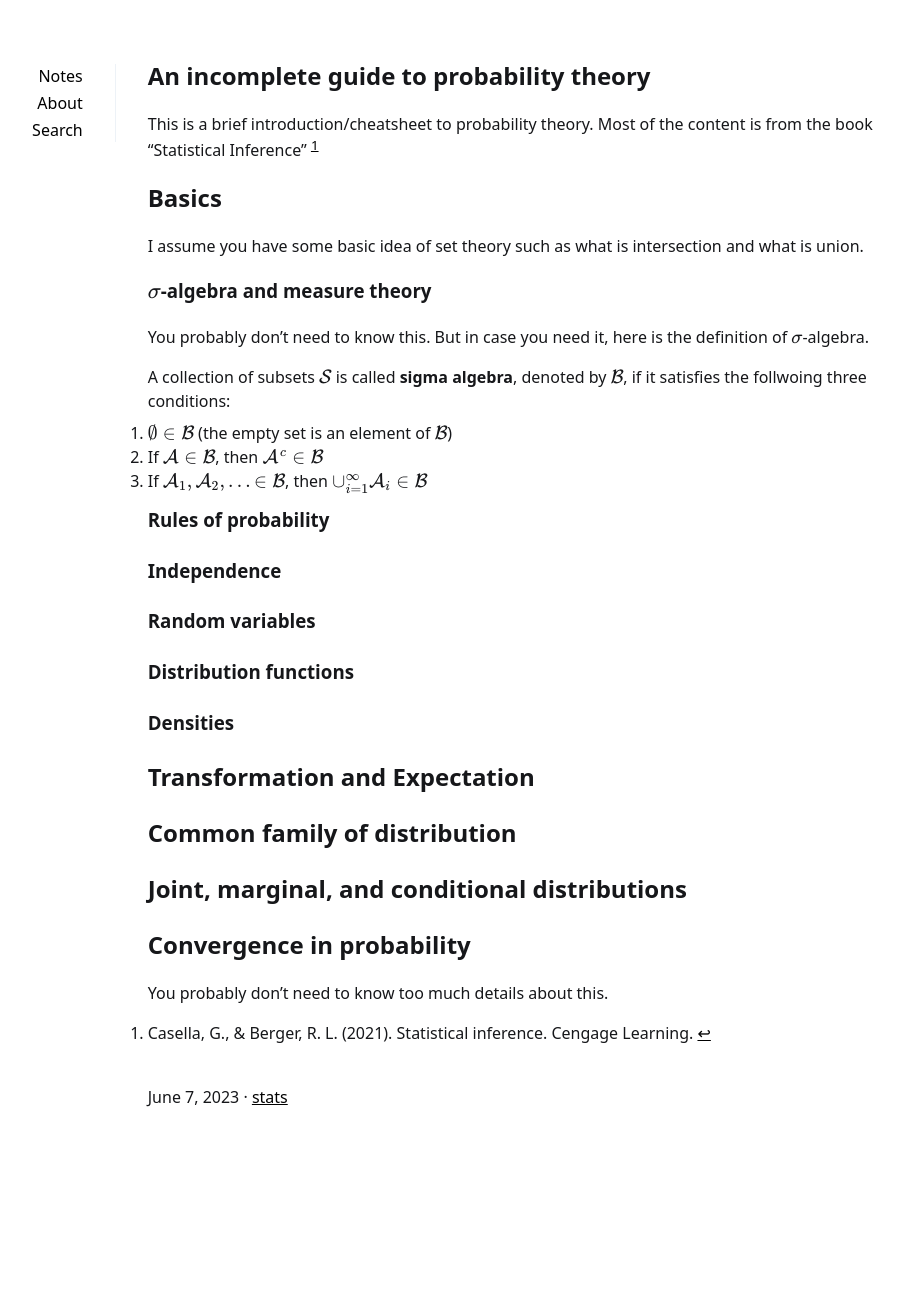
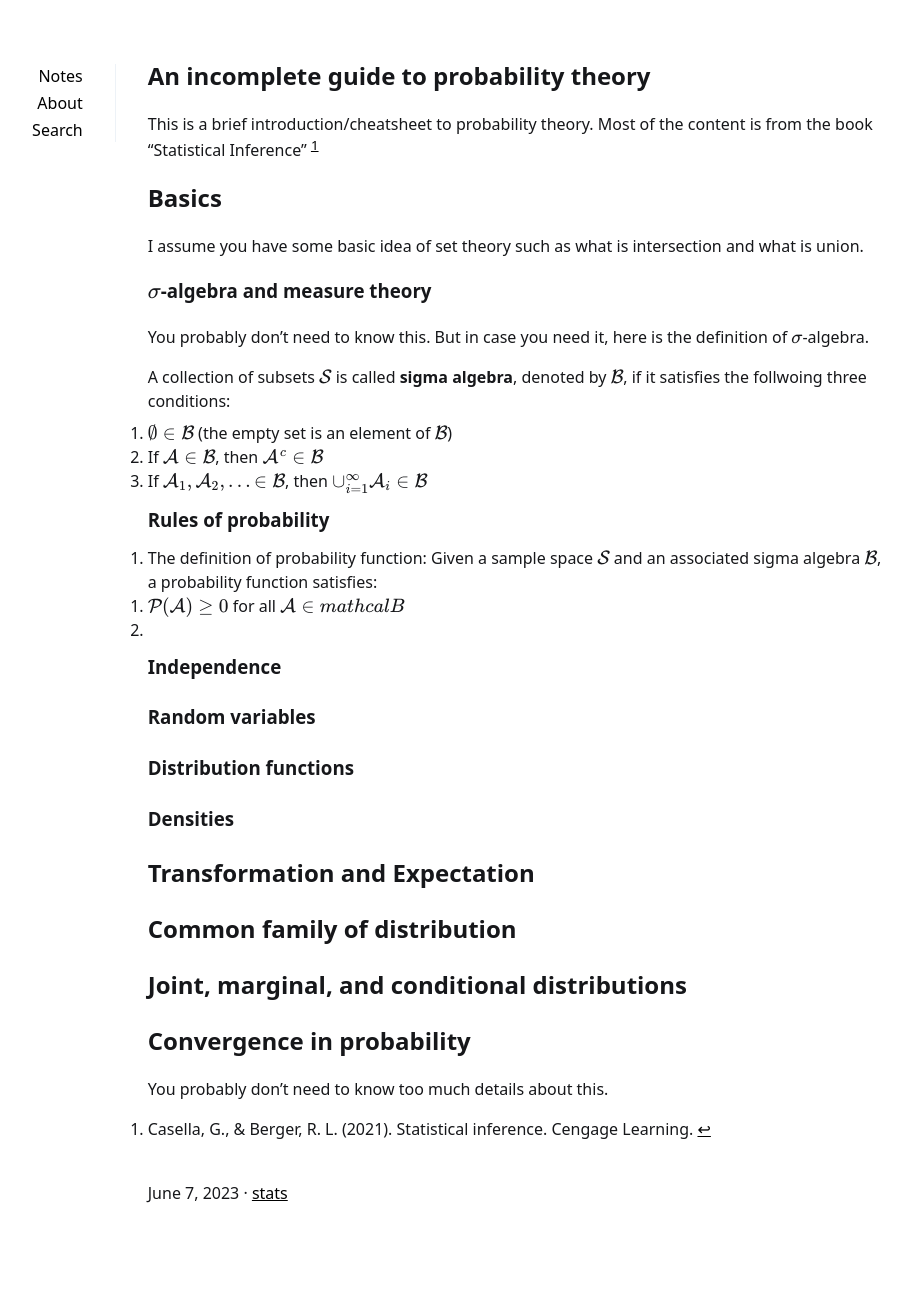
Before and after one commit to acneyouth1996/notes, a Jekyll site: the page built from _posts/2023-06-07-prob-theory.md, in a window 1280 px wide. Shown: the whole page, without its empty margins (205-1116 px from the left). Built offline with Jekyll 4.4.1, drawn with Linux system fonts in a browser that asks for light colours; before the commit the page ends 1205 px from its top, so only the background shows below that.

Commit message:
new post

```diff
--- a/_posts/2023-06-07-prob-theory.md
+++ b/_posts/2023-06-07-prob-theory.md
@@ -25,6 +25,11 @@ A collection of subsets $$\mathcal{S}$$ is called **sigma algebra**, denoted by
 3. If $$\mathcal{A}_{1}, \mathcal{A}_{2},... \in \mathcal{B}$$, then $$\cup_{i=1}^{\infty} \mathcal{A}_{i} \in \mathcal{B}$$
 
 ### Rules of probability
+1. The definition of probability function:
+Given a sample space $$\mathcal{S}$$ and an associated sigma algebra $$\mathcal{B}$$, a probability function satisfies:
+    1. $$\mathcal{P}(\mathcal{A})  \geq 0$$ for all $$\mathcal{A} \in mathcal{B}$$
+    2.
+
 ### Independence
 ### Random variables
 ### Distribution functions
```
Also changed, not shown: 7 other files.
